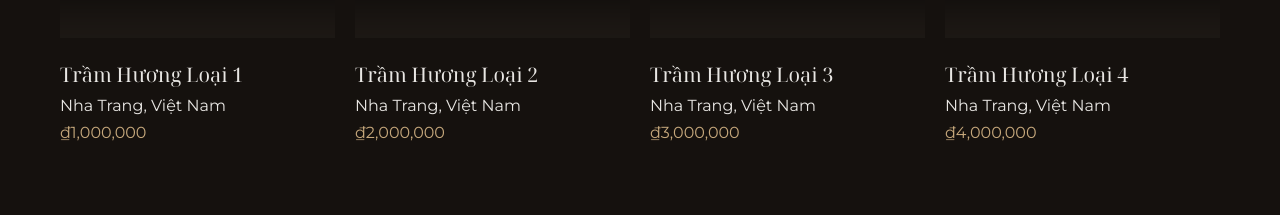
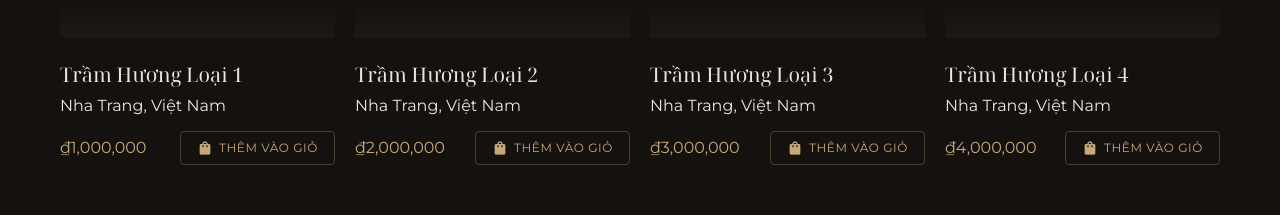
Before and after one commit to namast0601/shop_01_fe, an Angular app: page / in a window 1280 px wide. Shown: the part 1441-1656 px from the top of the page. Built offline with nearby package versions, Linux system fonts and the light colour scheme.

Commit message:
Add Add to Cart Button

```diff
--- a/src/app/pages/home/home.component.css
+++ b/src/app/pages/home/home.component.css
@@ -360,10 +360,45 @@
     margin-bottom: 4px;
 }
 
+
+.action-row {
+    display: flex;
+    justify-content: space-between;
+    align-items: center;
+    margin-top: 12px;
+}
+
 .price {
     color: var(--c-gold);
     font-family: var(--font-mono);
-    /* Use default mono or sans */
+    font-size: 1rem;
+}
+
+.btn-add-cart {
+    background: transparent;
+    border: 1px solid rgba(198, 168, 124, 0.3);
+    color: var(--c-gold);
+    padding: 8px 16px;
+    border-radius: 4px;
+    font-size: 0.75rem;
+    text-transform: uppercase;
+    letter-spacing: 0.05em;
+    display: flex;
+    align-items: center;
+    gap: 6px;
+    transition: all 0.3s ease;
+    cursor: pointer;
+}
+
+.btn-add-cart:hover {
+    background: var(--c-gold);
+    color: #1a1510;
+    border-color: var(--c-gold);
+    box-shadow: 0 4px 12px rgba(198, 168, 124, 0.2);
+}
+
+.btn-add-cart .material-icons {
+    font-size: 16px;
 }
 
 /* RITUAL SECTION */
--- a/src/app/pages/home/home.component.html
+++ b/src/app/pages/home/home.component.html
@@ -57,7 +57,13 @@
                     <div class="product-info">
                         <h3>Trầm Hương Loại {{item}}</h3>
                         <p class="origin">Nha Trang, Việt Nam</p>
-                        <p class="price">{{ 1000000 * item | currency:'VND' }}</p>
+                        <div class="action-row">
+                            <p class="price">{{ 1000000 * item | currency:'VND' }}</p>
+                            <button class="btn-add-cart">
+                                <span class="material-icons">shopping_bag</span>
+                                Thêm vào giỏ
+                            </button>
+                        </div>
                     </div>
                 </div>
                 }
```
